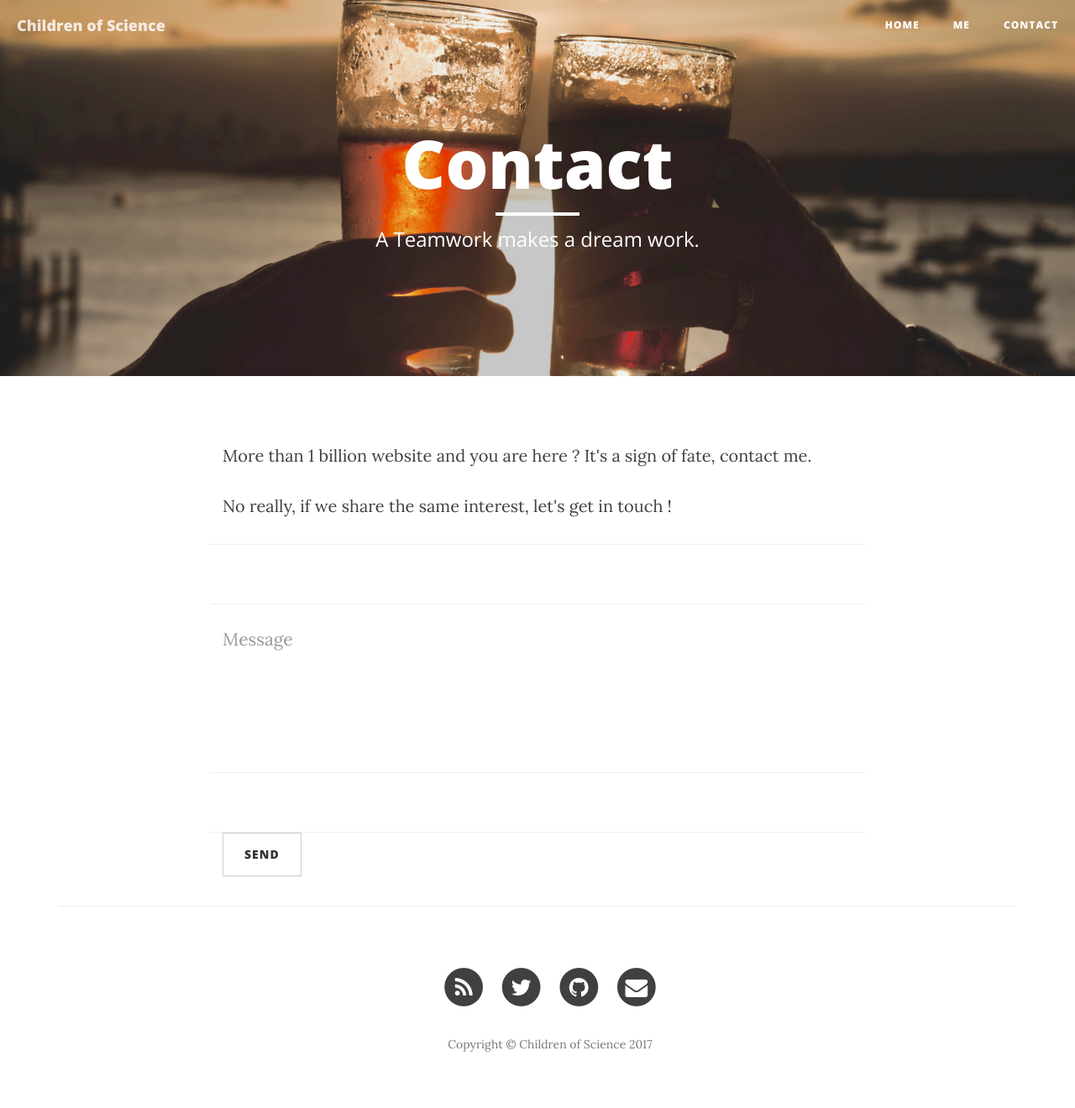
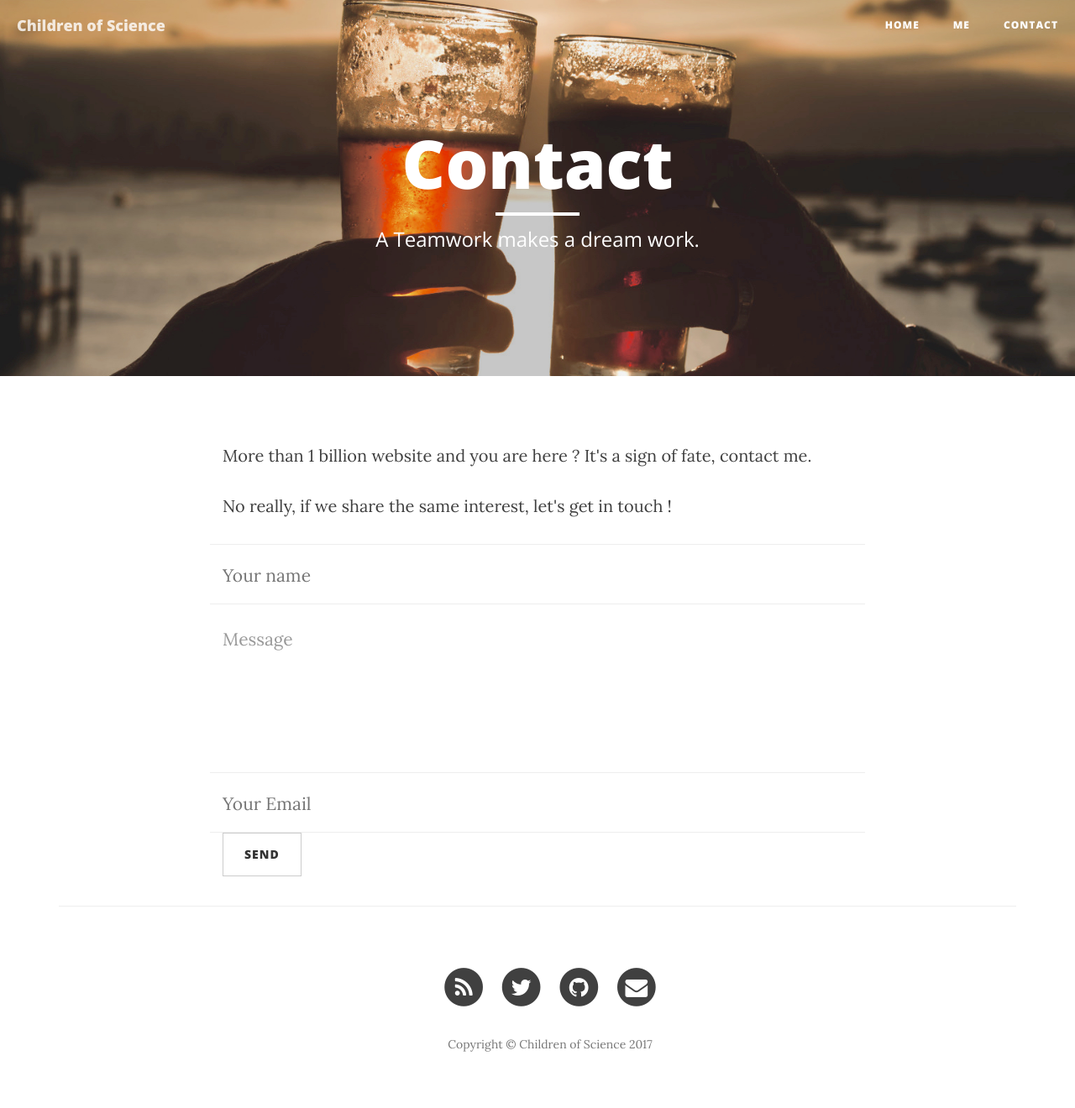
Before and after one commit to Koumoul/Children-of-Science, a Jekyll site: the page built from contact/contact.html, in a window 1280 px wide. Shown: the whole page at 84% size. Built offline with Jekyll 4.4.1, drawn with Linux system fonts in a browser that asks for light colours; nearby versions of some CDN libraries.

Commit message:
messagerie

```diff
--- a/contact/contact.html
+++ b/contact/contact.html
@@ -47,7 +47,7 @@ header-img: "img/contact.jpg"
       <div class="row control-group">
           <div class="form-group col-xs-12 floating-label-form-group controls">
              <label>name</label>
-             <input type="text" name="name">
+             <input type="text" name="name" placeholder="Your name">
              <p class="help-block text-danger"></p>
          </div>
      </div>
@@ -61,7 +61,7 @@ header-img: "img/contact.jpg"
      <div class="row control-group">
          <div class="form-group col-xs-12 floating-label-form-group controls">
              <label>Email Address</label>
-             <input type="email" name="_replyto">
+             <input type="email" name="_replyto" placeholder="Your Email">
              <p class="help-block text-danger"></p>
          </div>
      </div>
```
